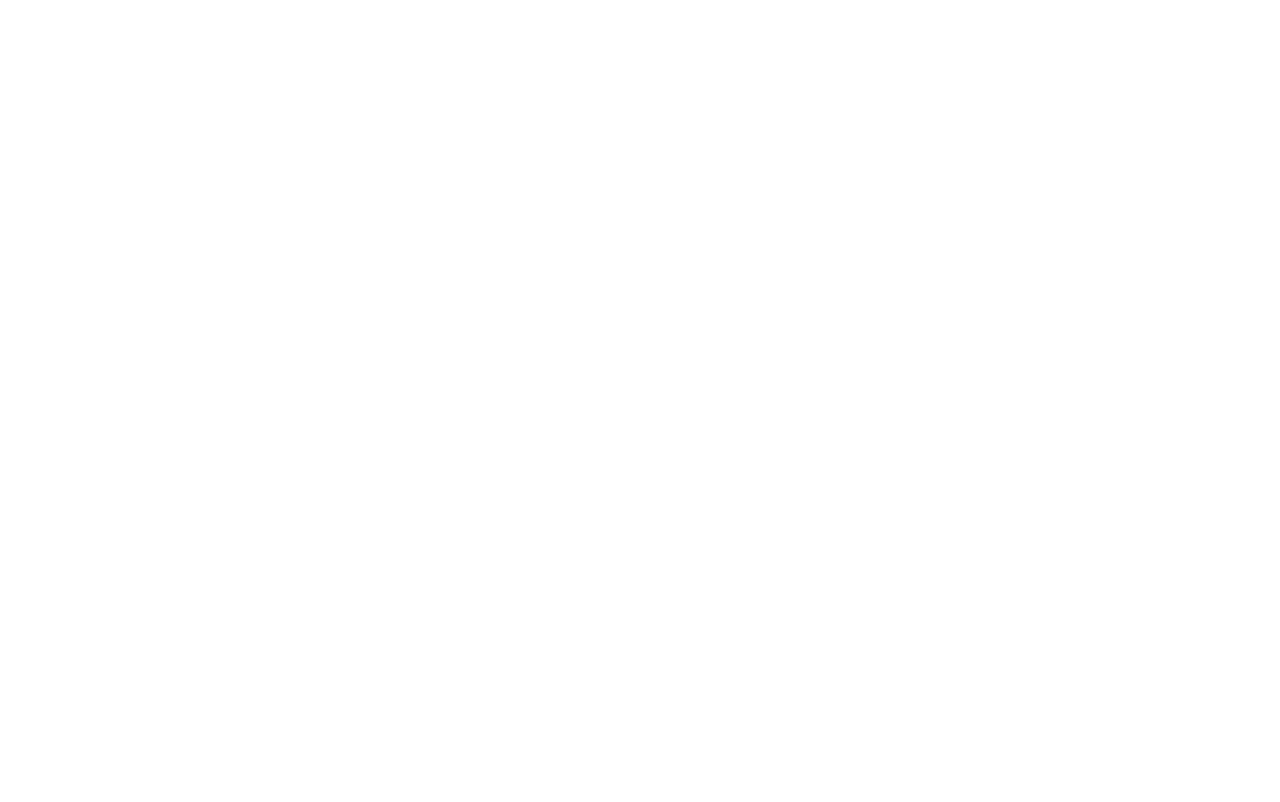
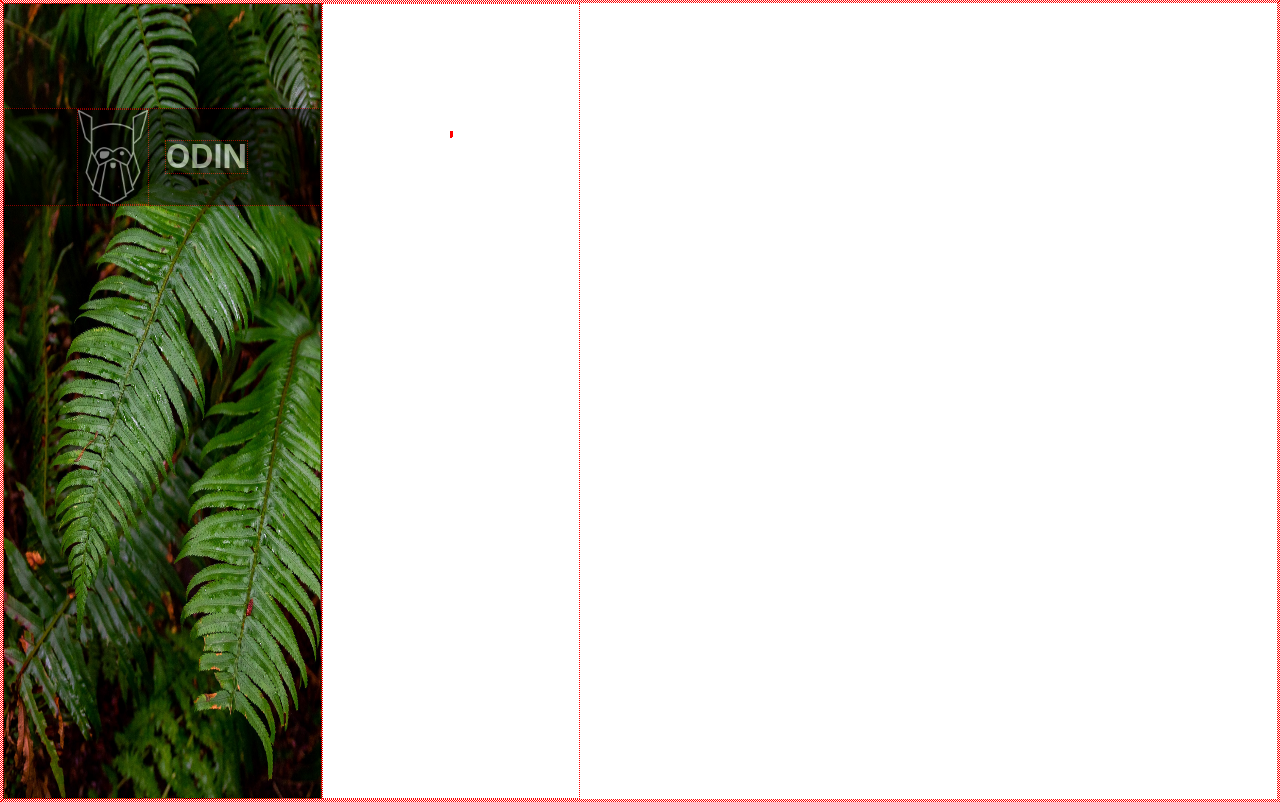
Before and after one commit to LoqLamp/sign-up-form, a plain HTML site: page index.html in a window 1280 px wide. Drawn offline with Linux system fonts and the light colour scheme.

Commit message:
logo section

```diff
--- a/index.html
+++ b/index.html
@@ -10,11 +10,18 @@
     <title>Document</title>
   </head>
   <body>
-    <div class="aside-logo"></div>
     <div class="main-container">
-      <div class="main-text"></div>
-      <div class="signup-form"></div>
-      <div class="submit-form"></div>
+      <div class="aside-logo">
+        <div class="logo-background">
+          <img src="/odin-lined.png" />
+          <h2>ODIN</h2>
+        </div>
+      </div>
+      <div class="form-container">
+        <div class="main-text"></div>
+        <div class="signup-form"></div>
+        <div class="submit-form"></div>
+      </div>
     </div>
   </body>
 </html>
--- a/styles/style.css
+++ b/styles/style.css
@@ -1,5 +1,6 @@
 * {
   box-sizing: border-box;
+  border: 1px dotted red !important;
 }
 
 html {
@@ -9,4 +10,45 @@ html {
 body {
   font-family: -apple-system, BlinkMacSystemFont, "Segoe UI", Roboto, Helvetica,
     Arial, sans-serif, "Apple Color Emoji", "Segoe UI Emoji", "Segoe UI Symbol";
+  height: 100vh;
 }
+
+.main-container {
+  height: 100%;
+  display: flex;
+}
+
+.form-container {
+  display: flex;
+  flex-direction: column;
+  padding: 10%;
+}
+
+.aside-logo {
+  height: 100%;
+  width: 25%;
+  background-image: url("/leaf.jpg");
+  background-size: 100% 100%;
+  display: flex;
+  flex-direction: column;
+}
+
+.logo-background {
+  margin-top: 33%;
+  background-color: black;
+  opacity: 0.5;
+  display: flex;
+  justify-content: center;
+  align-items: center;
+  gap: 5%;
+}
+
+img {
+  height: 6rem;
+}
+
+h2 {
+  font-size: 32px;
+  font-weight: bolder;
+  color: white;
+}
```
Also changed, not shown: odin-lined.png (added).
